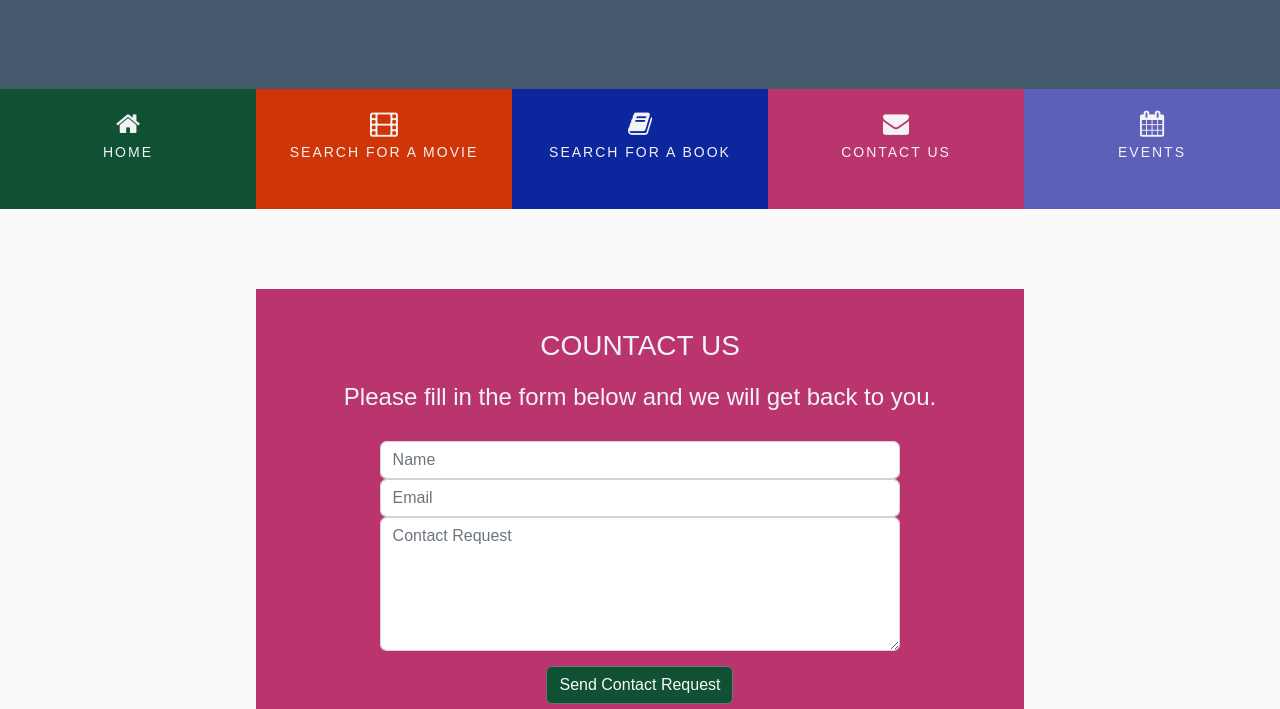
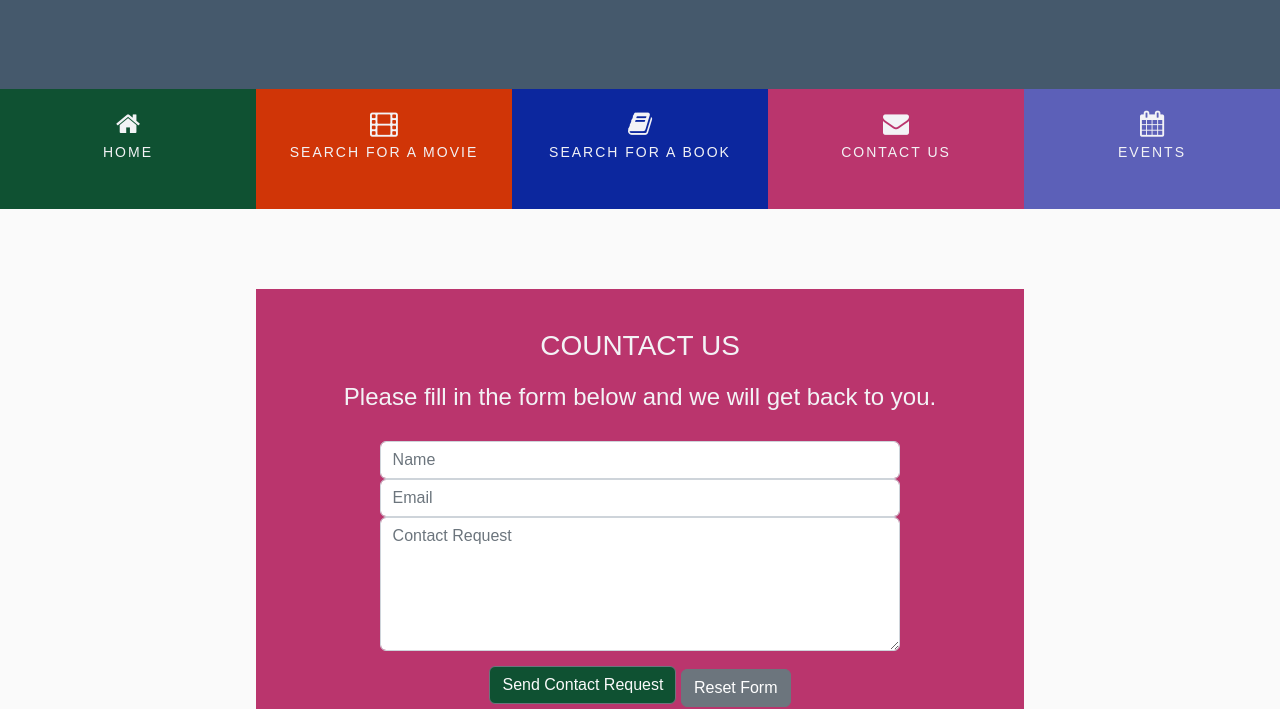
Before and after one commit to Ed-Whyatt/cotswold-book-and-movie-club-ms2, a website: page contact-us.html in a window 1280 px wide. Shown: the part 91-800 px from the top of the page. Drawn offline with nearby package versions, Linux system fonts and the light colour scheme; a web font is replaced by a local one.

Commit message:
feat: Add reset button in contact form

```diff
--- a/contact-us.html
+++ b/contact-us.html
@@ -71,6 +71,7 @@
                         <div class="form-row text-center">
                             <div class="col">
                                 <button type="submit" class="btn btn-secondary">Send Contact Request</button>
+                                <button type="reset" class="btn btn-secondary">Reset Form</button>
                             </div>
                         </div>
                     </form>
```
